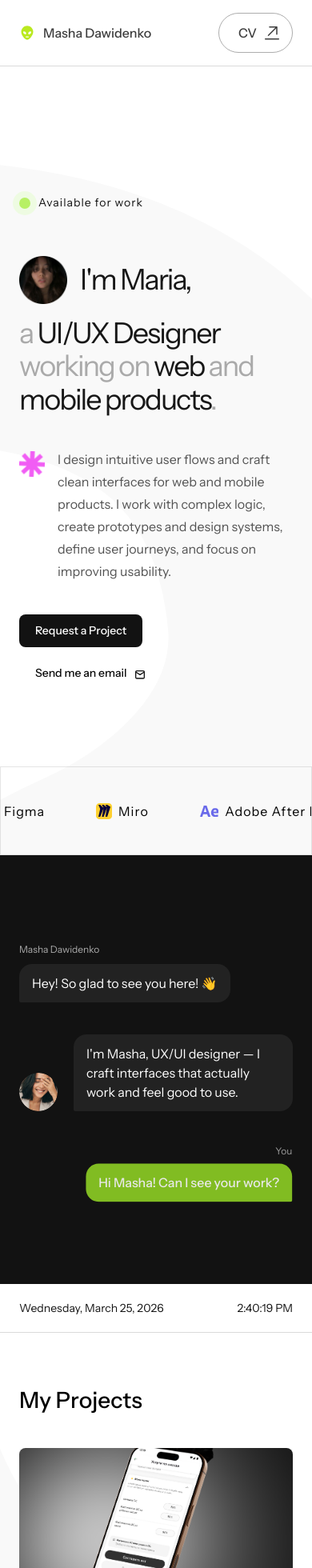
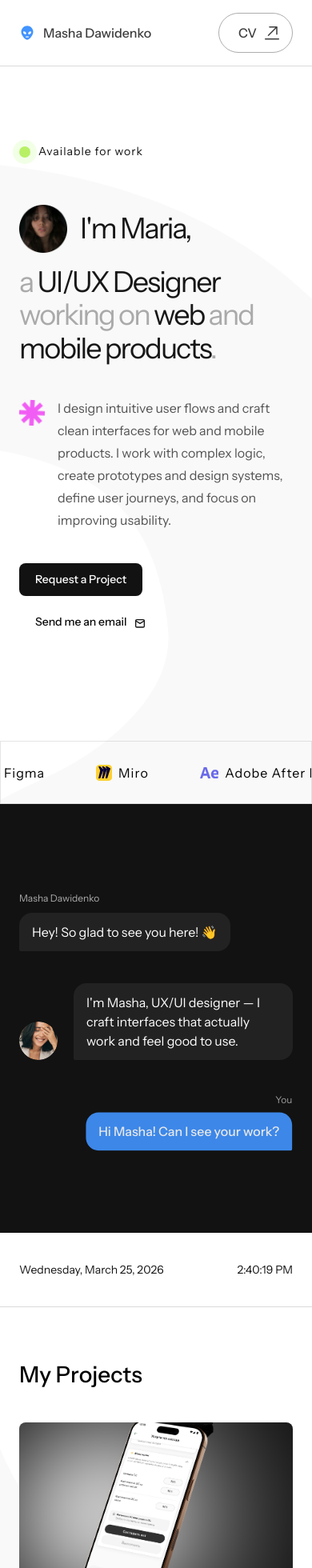
Before and after one commit to mashadawidenko/Portfolio, a React (Vite) app: page / in a window 390 px wide. Shown: the top 1960 px of the page at 80% size. Built offline with nearby package versions, Linux system fonts and the light colour scheme.

Commit message:
fix gaps

```diff
--- a/src/Home/app/components/ChatSection.tsx
+++ b/src/Home/app/components/ChatSection.tsx
@@ -168,7 +168,7 @@ export function ChatSection() {
                 <span className="font-['Instrument_Sans',sans-serif] text-[#ACACAC] text-[12px] leading-[16px]">
                   You
                 </span>
-                <div className="bg-[#8ecf25] rounded-tl-2xl rounded-tr-2xl rounded-bl-2xl rounded-br-[2px] px-4 py-3">
+                <div className="bg-[#4294FF] rounded-tl-2xl rounded-tr-2xl rounded-bl-2xl rounded-br-[2px] px-4 py-3">
                   <p className="font-['Instrument_Sans',sans-serif] font-medium text-white text-[16px] leading-[24px] whitespace-nowrap">
                     {messages[2].text}
                   </p>
--- a/src/Home/app/components/DateBar.tsx
+++ b/src/Home/app/components/DateBar.tsx
@@ -23,8 +23,8 @@ export function DateBar() {
   });
 
   return (
-    <div className="border-b border-[#dadada] py-4 px-6 md:px-10 lg:px-[160px]">
-      <div className="max-w-[1600px] mx-auto flex items-center justify-between">
+    <div className="border-b border-[#dadada] py-8 px-6 md:px-10 lg:px-[160px]">
+      <div className="max-w-[1600px] mx-auto flex items-center justify-between lg:px-[160px]">
         <span className="font-['Instrument_Sans',sans-serif] text-[#161616] text-[14px] md:text-[16px] leading-[28px]">
           {dateStr}
         </span>
--- a/src/Home/app/components/Header.tsx
+++ b/src/Home/app/components/Header.tsx
@@ -3,11 +3,11 @@ import svgPaths from "../../imports/svg-7wmd1n95bc";
 export function Header() {
   return (
     <header className="sticky top-0 z-50 bg-white/90 backdrop-blur-sm border-b border-[#dadada]">
-      <div className="max-w-[1600px] mx-auto px-6 md:px-12 lg:px-0 py-4 md:py-8 flex items-center justify-between">
+      <div className="max-w-[1600px] mx-auto px-6 md:px-12 lg:px-0 py-4 md:py-8 flex items-center justify-between lg:px-[160px]">
         <div className="flex gap-2.5 items-center">
           <div className="relative shrink-0 size-5">
             <svg className="absolute block size-full" fill="none" preserveAspectRatio="none" viewBox="0 0 20 20">
-              <path d={svgPaths.p3e673e00} fill="#BAE920" />
+              <path d={svgPaths.p3e673e00} fill="#4294FF" />
             </svg>
           </div>
           <span className="font-['Instrument_Sans',sans-serif] font-medium text-[#3d3d3d] text-[16px] leading-[28px] whitespace-nowrap">
--- a/src/Home/app/components/HeroSection.tsx
+++ b/src/Home/app/components/HeroSection.tsx
@@ -47,7 +47,7 @@ const handleSubmit = (e: React.FormEvent) => {
   };
 
   return (
-    <section className="max-w-[1600px] mx-auto px-6 md:px-12 lg:px-16 pt-40 md:pt-44 pb-24 md:pb-40">
+    <section className="max-w-[1600px] mx-auto px-6 md:px-12 lg:px-16 pt-24 md:pt-44 pb-32 md:pb-40 lg:px-[160px]">
 
       <style>{`
 
@@ -193,7 +193,7 @@ const handleSubmit = (e: React.FormEvent) => {
         <div className="desktop-right-column md:pt-14 w-[280px] shrink-0 ml-auto">
           <AnimatedSection delay={0.25}>
             <div className="desktop-only-buttons flex flex-col gap-16">
-              <div className="flex gap-2.5 items-center">
+              <div className="flex gap-2.5 items-center justify-center w-full">
                 <div className="relative shrink-0 size-3.5">
                   <div className="absolute inset-0 rounded-full bg-[#97E519]" />
                   <div className="absolute -inset-2 rounded-full bg-[#E1FFC7] opacity-40 animate-pulse" />
@@ -205,7 +205,7 @@ const handleSubmit = (e: React.FormEvent) => {
               <div className="flex flex-col gap-3">
                 <button
                   onClick={handleBookCall}
-                  className="px-6 py-2.5 bg-[#121212] text-white font-['Instrument_Sans',sans-serif] text-[16px] rounded-lg hover:bg-[#1a1a1a] transition-all duration-200"
+                  className="px-6 py-2.5 bg-[#121212] text-white font-['Instrument_Sans',sans-serif] text-[16px] rounded-lg hover:bg-[#282828] transition-all duration-200"
                 >
                   Request a Project
                 </button>
--- a/src/Home/app/components/ProjectsSection.tsx
+++ b/src/Home/app/components/ProjectsSection.tsx
@@ -20,7 +20,7 @@ interface ProjectCardProps {
 function ProjectCard({ image, title, tags, description, imageClass = "" }: ProjectCardProps) {
   return (
     <AnimatedSection className="flex flex-col gap-8 flex-1 min-w-[280px]">
-      <div className="h-[220px] md:h-[262px] lg:h-[600px] xl:h-[650px] relative overflow-hidden rounded-lg">
+      <div className="h-[220px] md:h-[262px] lg:h-[470px] xl:h-[530px] relative overflow-hidden rounded-lg">
         <img
           alt={title}
           className={`absolute inset-0 max-w-none object-cover size-full ${imageClass}`}
@@ -108,7 +108,7 @@ export function ProjectsSection() {
 
   return (
     <section className="py-16 md:py-20">
-      <div className="max-w-[1600px] mx-auto px-6 md:px-10 lg:px-[0px]">
+      <div className="max-w-[1600px] mx-auto px-6 md:px-10 lg:px-[160px]">
 
         <div className="flex flex-col sm:flex-row gap-10 sm:gap-16">
 
@@ -137,7 +137,7 @@ export function ProjectsSection() {
           </div>
 
           {/* ПРАВАЯ КОЛОНКА - СПИСОК ПРОЕКТОВ */}
-          <div ref={projectsContainerRef} className="max-w-[1000px] flex-1 flex flex-col gap-20 ml-auto">
+          <div ref={projectsContainerRef} className="max-w-[800px] flex-1 flex flex-col gap-24 ml-auto">
             <ProjectCard
               image={imgRectangle1}
               title="iMerch App for JTI (Japan Tobacco International)"
--- a/src/Home/app/components/SkillsMarquee.tsx
+++ b/src/Home/app/components/SkillsMarquee.tsx
@@ -113,7 +113,7 @@ function SkillBadge({ name, icon }: { name: string; icon: React.ReactNode }) {
 
 export function SkillsMarquee() {
   return (
-    <div className="w-full overflow-hidden py-8 border border-[none]">
+    <div className="w-full overflow-hidden py-4 md:py-8 border border-[none]">
       <motion.div
         className="flex gap-8"
         animate={{ x: ["0%", "-50%"] }}
--- a/src/Home/app/components/WorkExperience.tsx
+++ b/src/Home/app/components/WorkExperience.tsx
@@ -168,7 +168,7 @@ function AccordionItem({ item }: { item: ExperienceItem }) {
 export function WorkExperience() {
   return (
     <section className="py-16 md:py-20">
-      <div className="max-w-[1600px] mx-auto px-6 md:px-10 lg:px-[0px]">
+      <div className="max-w-[1600px] mx-auto px-6 md:px-10 lg:px-[160px]">
         <AnimatedSection>
           <h2 className="font-['Instrument_Sans',sans-serif] font-medium text-black text-[28px] md:text-[32px] leading-[40px] capitalize mb-6">
             Work Experience
```
